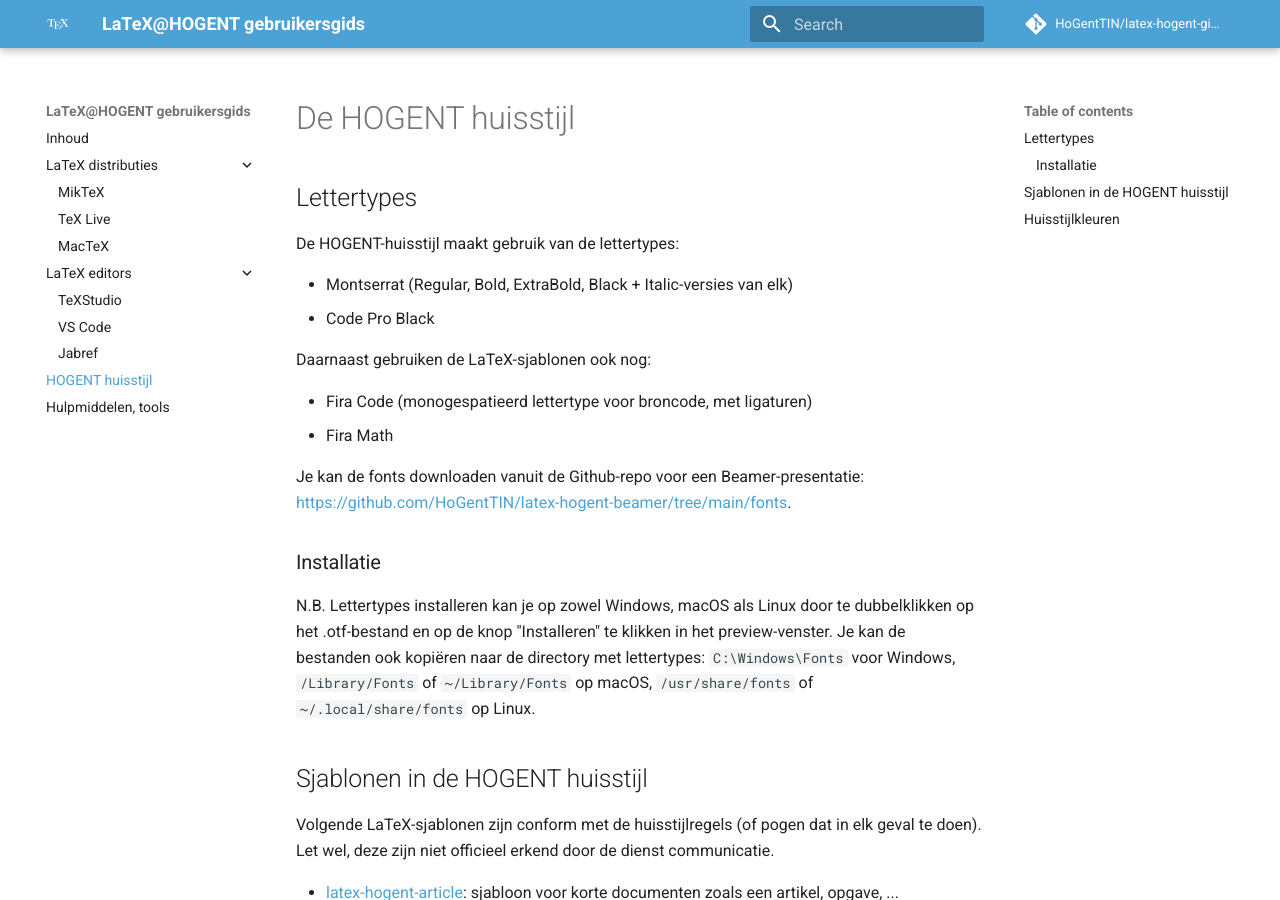
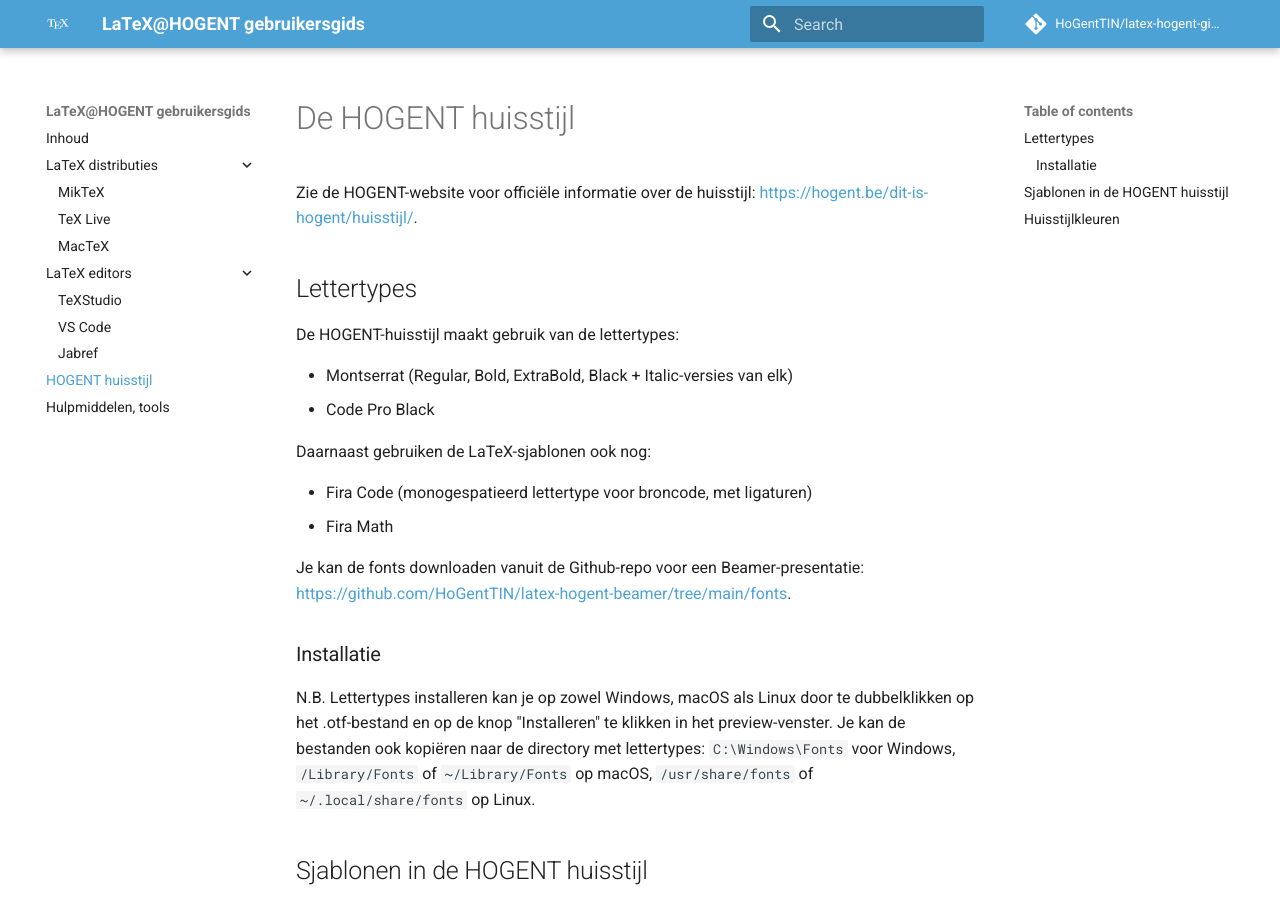
Before and after one commit to HoGentTIN/latex-hogent-gids, an MkDocs documentation site: the page built from docs/hogent-huisstijl.md, in a window 1280 px wide and 900 px high. Built offline with MkDocs 1.6.1 and Material for MkDocs 9.7.7, drawn with Linux system fonts in a browser that asks for light colours; comment, search, counter and statistics services are not loaded.

Commit message:
Link naar info over de huisstijl op de HOGENT website toegevoegd

```diff
--- a/docs/hogent-huisstijl.md
+++ b/docs/hogent-huisstijl.md
@@ -1,4 +1,6 @@
 # De HOGENT huisstijl
+
+Zie de HOGENT-website voor officiële informatie over de huisstijl: <https://hogent.be/dit-is-hogent/huisstijl/>.
 
 ## Lettertypes
 
```
